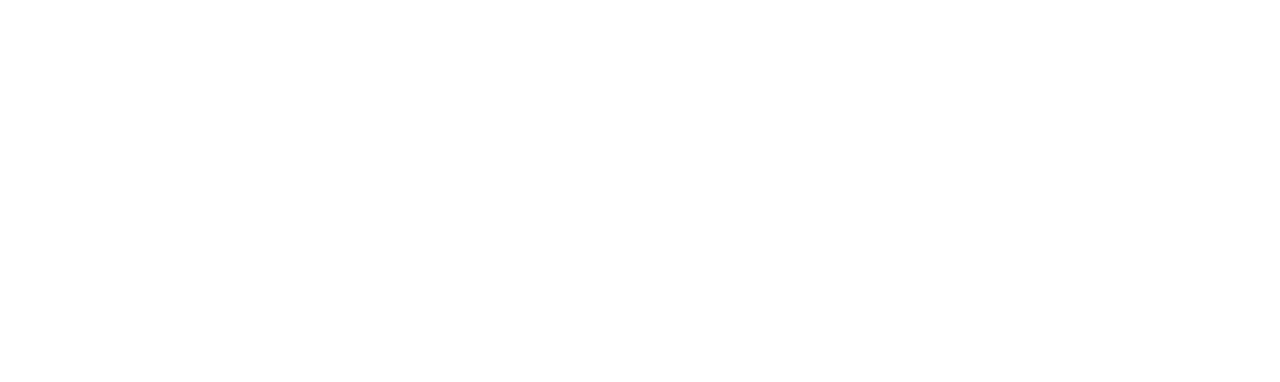
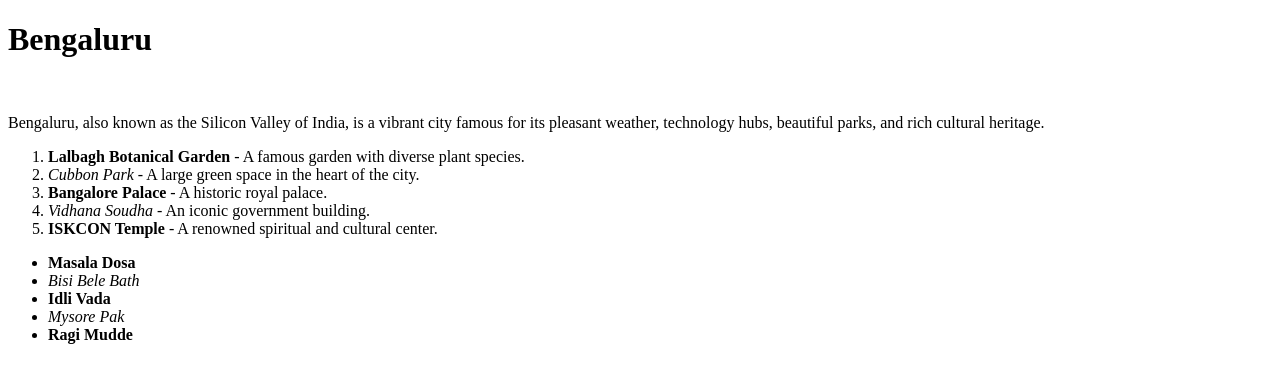
Before and after one commit to acciojob/favorite-holiday-ANKITpandey75, a website: page main.html in a window 1280 px wide. Drawn offline with Linux system fonts and the light colour scheme.

Commit message:
created a submission

```diff
--- a/main.html
+++ b/main.html
@@ -7,9 +7,31 @@
 </head>
 
 <body>
-	<!-- the entire body must be written by student -->
-    <script type="text/javascript" src="./script.js">
-</script>
+
+	<h1>Bengaluru</h1>
+	<br>
+
+	<p>
+		Bengaluru, also known as the Silicon Valley of India, is a vibrant city famous for its pleasant weather, technology hubs, beautiful parks, and rich cultural heritage.
+	</p>
+
+	<ol>
+		<li><strong>Lalbagh Botanical Garden</strong> - A famous garden with diverse plant species.</li>
+		<li><em>Cubbon Park</em> - A large green space in the heart of the city.</li>
+		<li><strong>Bangalore Palace</strong> - A historic royal palace.</li>
+		<li><em>Vidhana Soudha</em> - An iconic government building.</li>
+		<li><strong>ISKCON Temple</strong> - A renowned spiritual and cultural center.</li>
+	</ol>
+
+	<ul>
+		<li><strong>Masala Dosa</strong></li>
+		<li><em>Bisi Bele Bath</em></li>
+		<li><strong>Idli Vada</strong></li>
+		<li><em>Mysore Pak</em></li>
+		<li><strong>Ragi Mudde</strong></li>
+	</ul>
+
+	<script type="text/javascript" src="./script.js"></script>
 
 </body>
 
```
